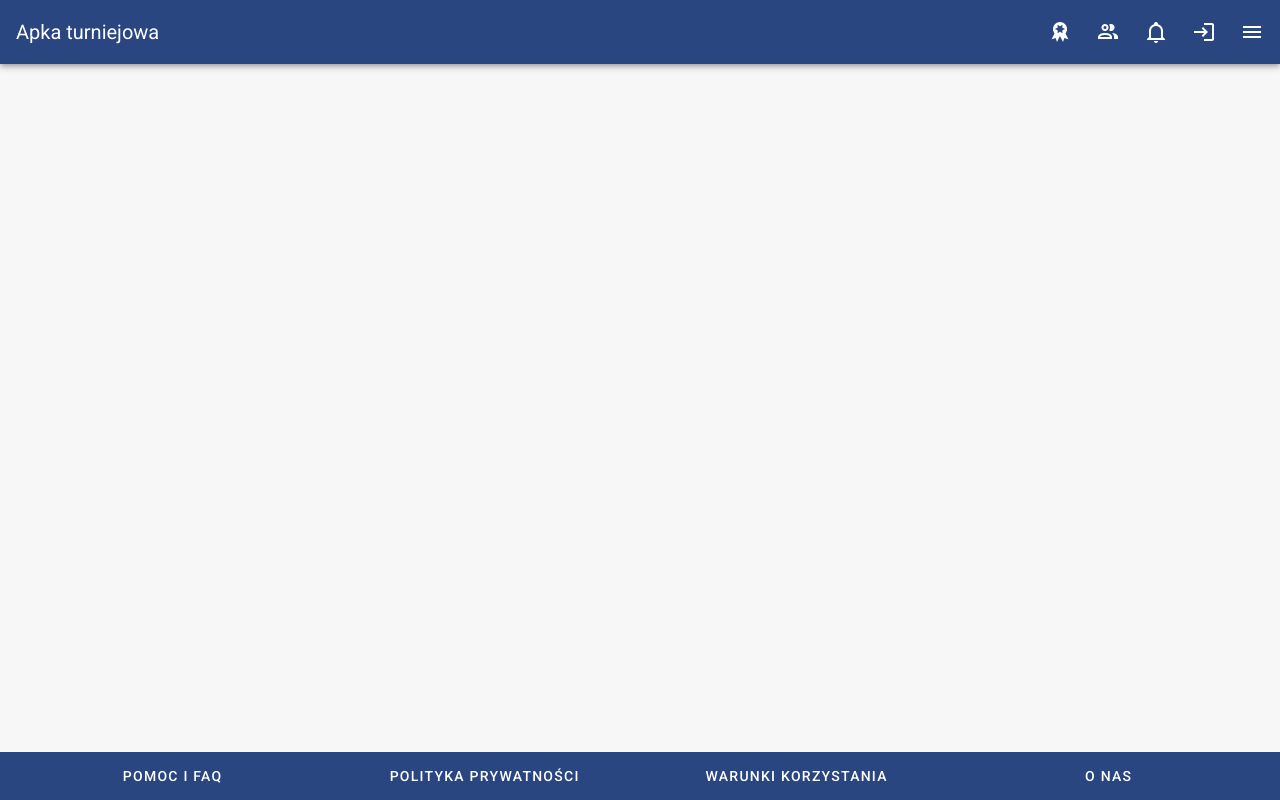
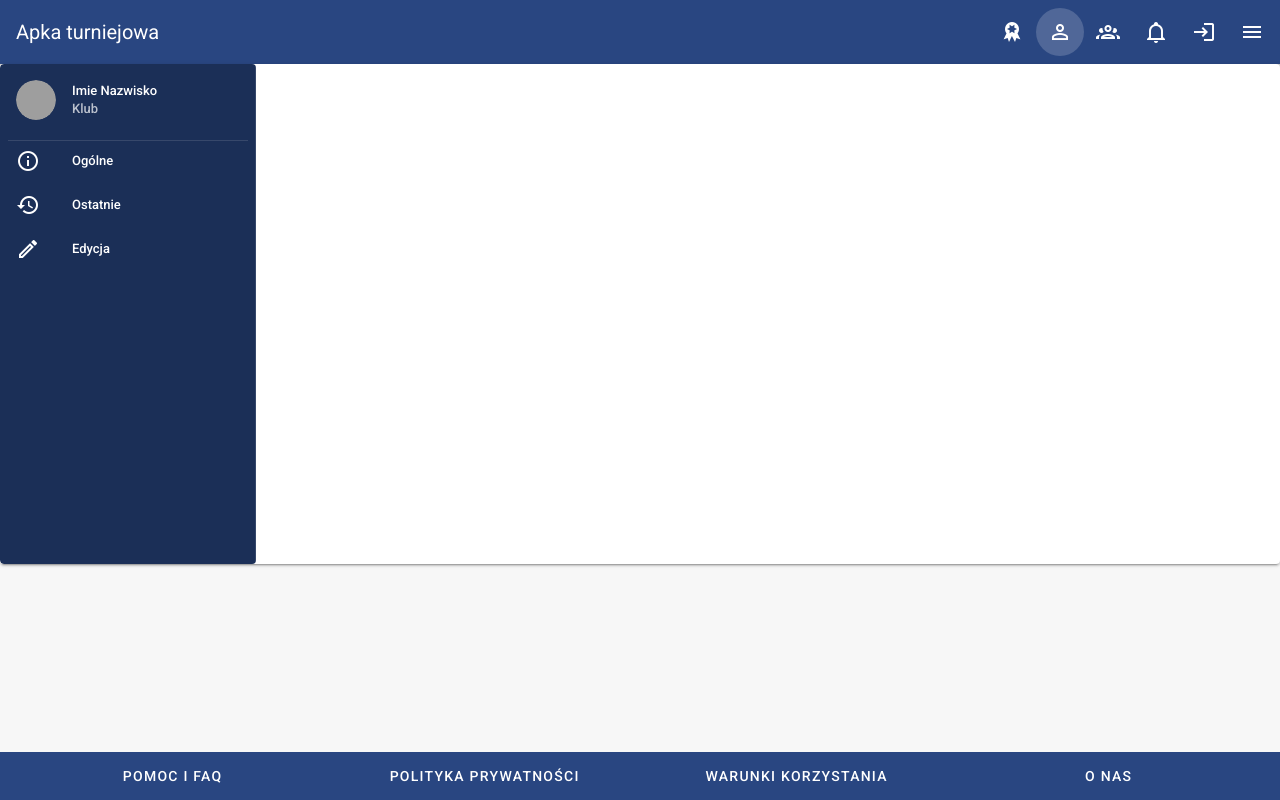
Before and after one commit to skni-kod/TournamentAppFrontend, a Vue app: page /userprofile in a window 1280 px wide. Shown: the top 800 px of the page. Built offline with nearby package versions, Linux system fonts and the light colour scheme; grey boxes are pictures that could not be loaded.

Commit message:
UserProfile part2
Zmiana ikonek w navbarze, dodanie ikonki do userprofile

```diff
--- a/src/components/Navbar.vue
+++ b/src/components/Navbar.vue
@@ -38,8 +38,13 @@ export default class Navbar extends Vue {
           text: 'Strona główna',
         },
         {
+          link: '/userprofile',
+          icon: 'mdi-account-outline',
+          text: 'Profil',
+        },
+        {
           link: '',
-          icon: 'mdi-account-multiple-outline',
+          icon: 'mdi-account-group-outline',
           text: 'Kluby',
         },
         {
--- a/src/router/index.ts
+++ b/src/router/index.ts
@@ -20,6 +20,11 @@ const routes: Array<RouteConfig> = [
     name: "Retrive",
     component: () => import(/* webpackChunkName: "retrive" */ '../views/Retrive.vue'),
   },
+  {
+    path: "/userprofile",
+    name: "UserProfile",
+    component: () => import(/* webpackChunkName: "retrive" */ '../views/UserProfile.vue'),
+  },
 ];
 
 const router = new VueRouter({
--- /dev/null
+++ b/src/views/UserProfile.vue
@@ -0,0 +1,57 @@
+<template>
+    <v-card height="500" class="overflow-hidden">
+      <v-navigation-drawer
+        v-model="drawer"
+        color="secondary"
+        absolute
+        dark
+      >
+        <v-list dense nav class="py-0">
+          <v-list-item two-line :class="miniVariant && 'px-0'">
+            <v-list-item-avatar>
+              <img src="https://external-content.duckduckgo.com/iu/?u=https%3A%2F%2Frisibank.fr%2Fcache%2Fstickers%2Fd1973%2F197365-full.png&f=1&nofb=1" />
+            </v-list-item-avatar>
+
+            <v-list-item-content>
+              <v-list-item-title>Imie Nazwisko</v-list-item-title>
+              <v-list-item-subtitle>Klub</v-list-item-subtitle>
+            </v-list-item-content>
+          </v-list-item>
+
+          <v-divider></v-divider>
+
+          <v-list-item v-for="item in items" :key="item.title" link>
+            <v-list-item-icon>
+              <v-icon>{{ item.icon }}</v-icon>
+            </v-list-item-icon>
+
+            <v-list-item-content>
+              <v-list-item-title>{{ item.title }}</v-list-item-title>
+            </v-list-item-content>
+          </v-list-item>
+        </v-list>
+      </v-navigation-drawer>
+    </v-card>
+</template>
+
+<script>
+import Vue from 'vue';
+import { Component } from 'vue-property-decorator';
+
+@Component
+export default class Home extends Vue {
+  data() {
+    return {
+        drawer:true,
+        items:[
+            {title:'Ogólne',icon:'mdi-information-outline'},
+            {title:'Ostatnie',icon:'mdi-history'},
+            {title:'Edycja',icon:'mdi-pencil-outline'},
+        ]
+    };
+  }
+}
+</script>
+
+<style>
+</style>
```
